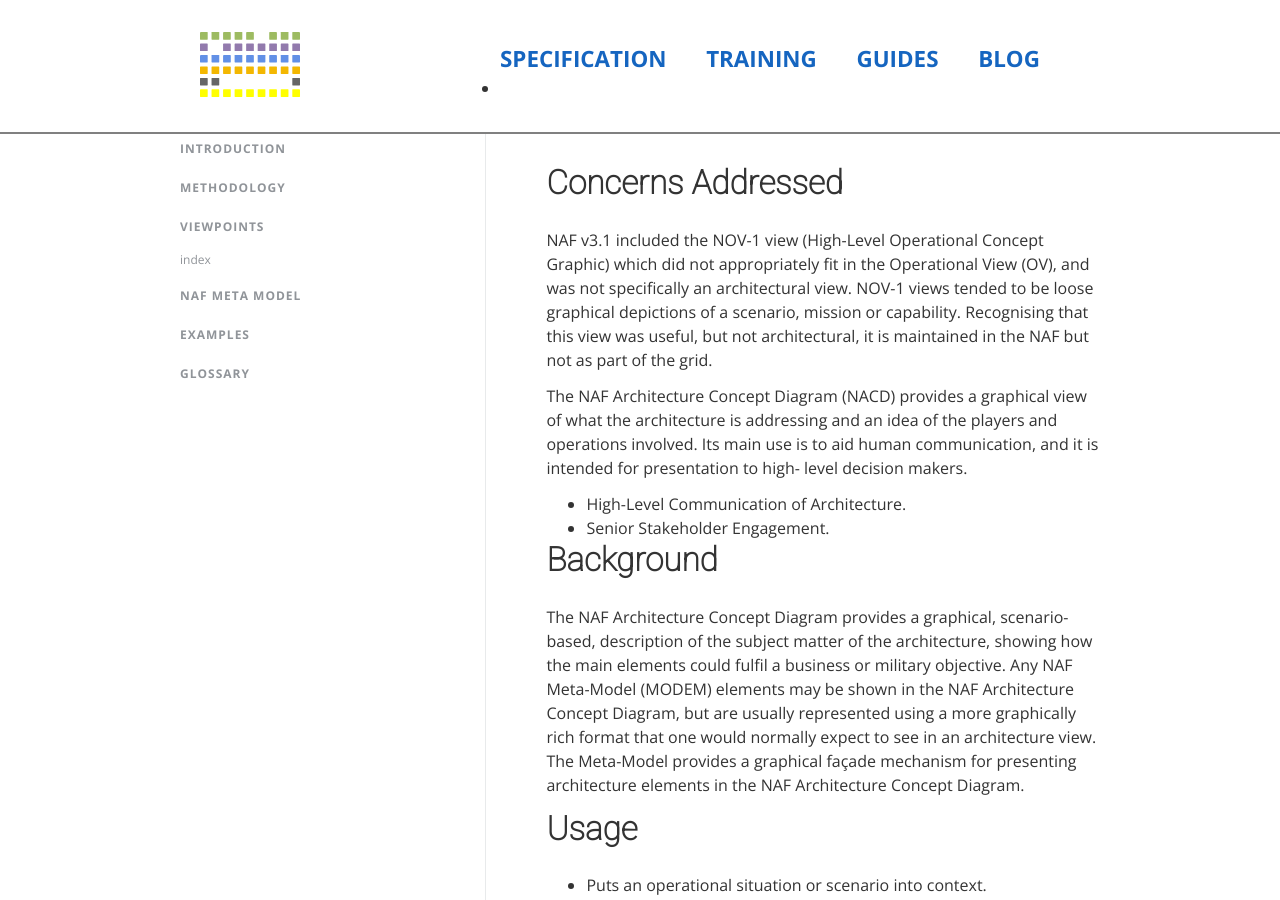
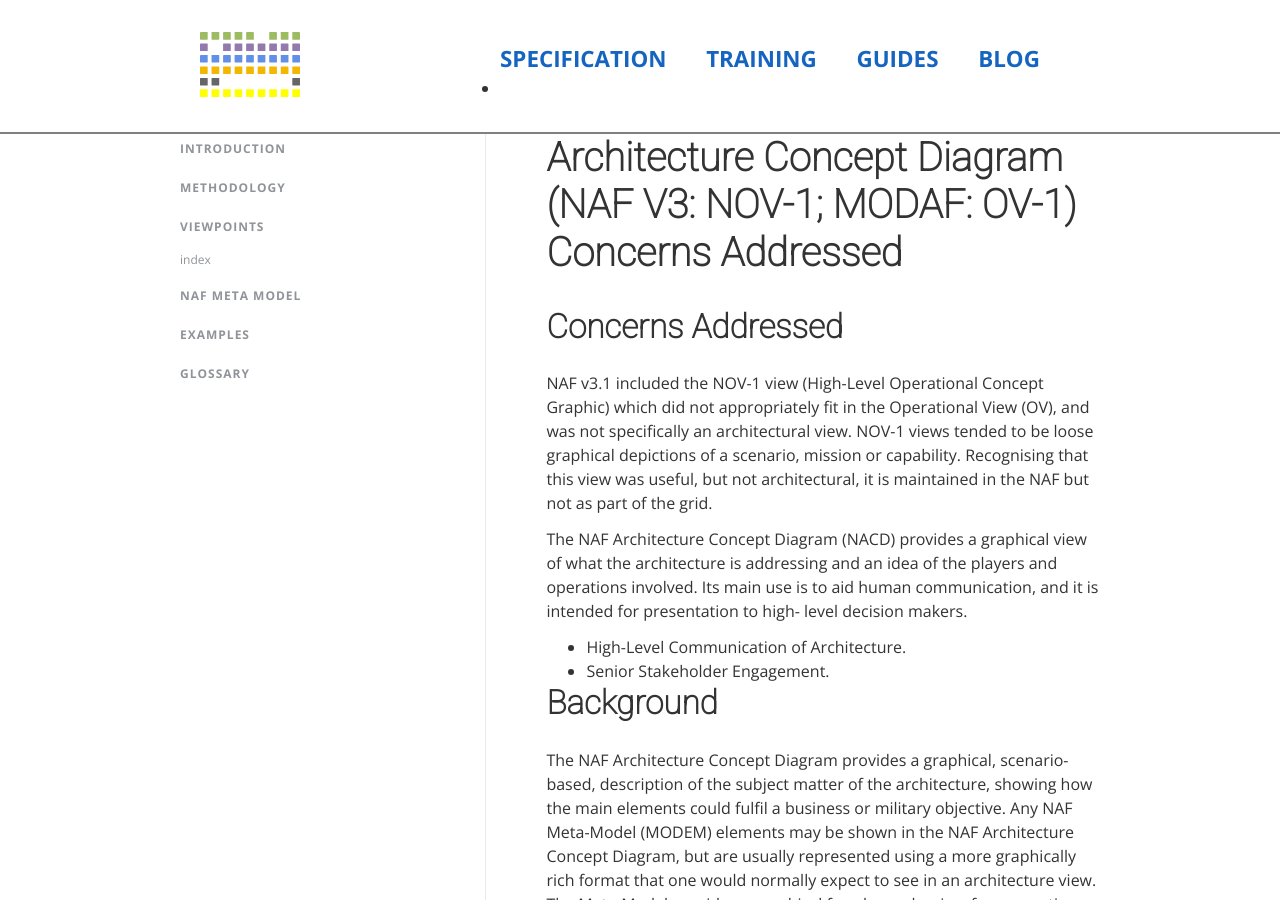
Before and after one commit to stavnstrup/abok, a Jekyll site: the page built from naf/viewpoints/02-arch-concept.md, in a window 1280 px wide and 900 px high. Built offline with Jekyll 4.4.1, drawn with Linux system fonts in a browser that asks for light colours; nearby versions of some CDN libraries.

Commit message:
Fix error in frontmatter

```diff
--- a/naf/viewpoints/02-arch-concept.md
+++ b/naf/viewpoints/02-arch-concept.md
@@ -1,5 +1,5 @@
 ---
-title: Architecture Concept Diagram (NAF V3: NOV-1; MODAF: OV-1) Concerns Addressed
+title: "Architecture Concept Diagram (NAF V3: NOV-1; MODAF: OV-1) Concerns Addressed"
 ---
 
 ## Concerns Addressed
```
